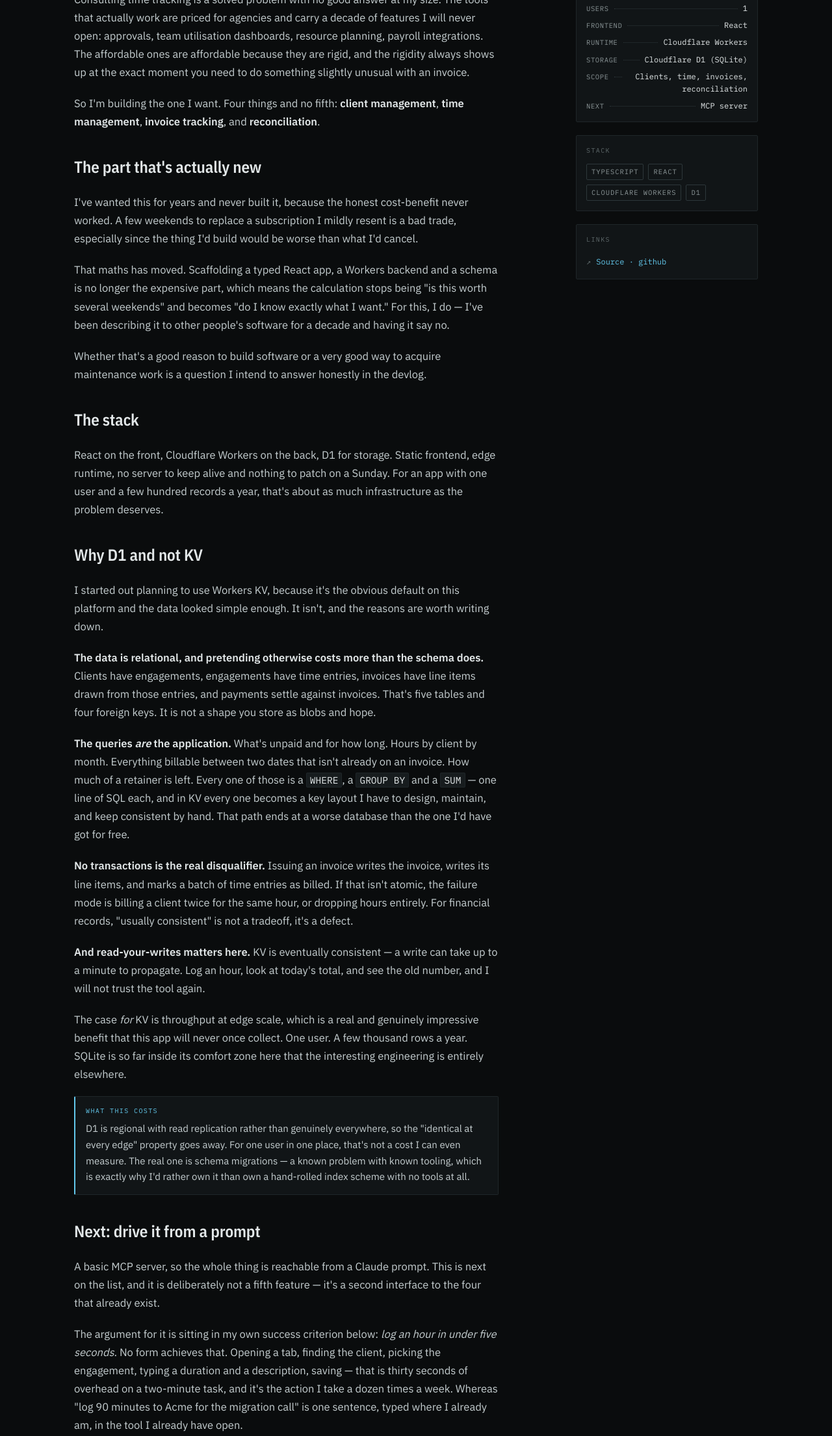
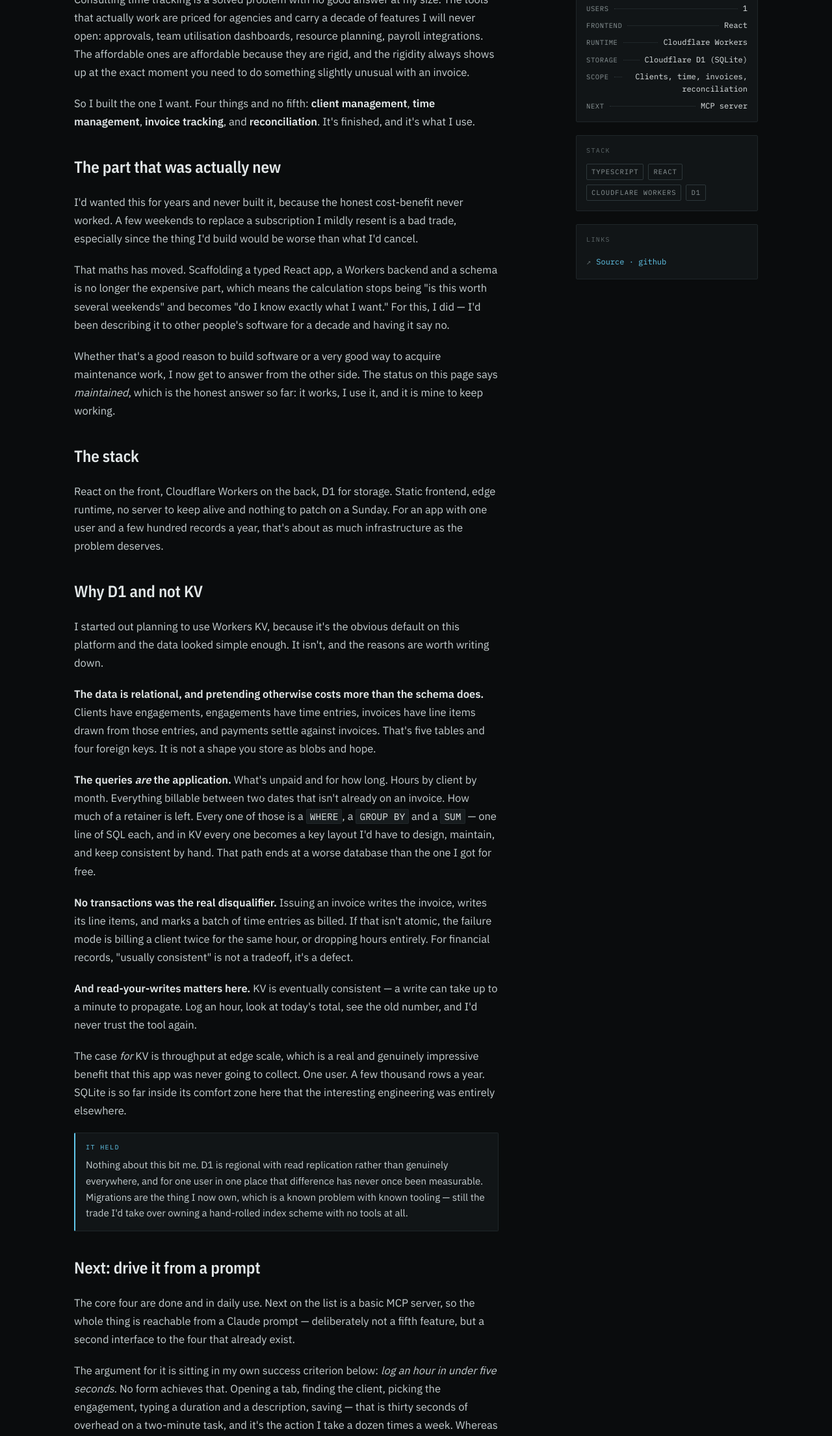
Before and after one commit to bblaker/bblaker.com, an Astro site: page /projects/punchline in a window 1280 px wide. Shown: the part 393-2603 px from the top of the page at 65% size. Built offline with nearby package versions, Linux system fonts and the light colour scheme; Astro itself is replaced by a stand-in of ours.

Commit message:
punchline: shipped and in use
Status moves to maintained, so it leaves "Currently building" on the
homepage and stops claiming work in progress.

The page was written almost entirely in the future tense, which is now
false in every section. Rewritten to past tense throughout, without
inventing outcomes that were not reported: no invented metrics, no
claimed timings, no features asserted that do not exist.

Three specific changes beyond tense:

- The build-vs-buy question closes honestly rather than being left open.
  "Whether that's a good reason to build software or a very good way to
  acquire maintenance work" is now answered from the other side, and the
  status field is the answer: maintained.
- The D1 prediction gets scored. It held with no surprises, so the
  callout changes from a recorded prediction to a recorded outcome.
  Migrations are the cost, and still the trade worth taking.
- "What done looks like" becomes "What done meant", stating the bar was
  cleared and naming what is left: refusing the fifth feature every week.

The MCP section stays forward-looking, because it is still next.

Co-Authored-By: Claude Opus 5 <noreply@anthropic.com>

```diff
--- a/content/projects/punchline.mdx
+++ b/content/projects/punchline.mdx
@@ -2,7 +2,7 @@
 title: punchline
 tagline: A consulting time card and invoicing app built for exactly one user. Clients, time, invoices and reconciliation, and nothing else.
 domain: software
-status: active
+status: maintained
 effort: M
 started: 2026-09-09
 weight: 95
@@ -25,22 +25,24 @@ open: approvals, team utilisation dashboards, resource planning, payroll integra
 The affordable ones are affordable because they are rigid, and the rigidity always shows
 up at the exact moment you need to do something slightly unusual with an invoice.
 
-So I'm building the one I want. Four things and no fifth: **client management**, **time
-management**, **invoice tracking**, and **reconciliation**.
+So I built the one I want. Four things and no fifth: **client management**, **time
+management**, **invoice tracking**, and **reconciliation**. It's finished, and it's what
+I use.
 
-## The part that's actually new
+## The part that was actually new
 
-I've wanted this for years and never built it, because the honest cost-benefit never
+I'd wanted this for years and never built it, because the honest cost-benefit never
 worked. A few weekends to replace a subscription I mildly resent is a bad trade,
 especially since the thing I'd build would be worse than what I'd cancel.
 
-That maths has moved. Scaffolding a typed React app, a Workers backend and a schema is
-no longer the expensive part, which means the calculation stops being "is this worth
-several weekends" and becomes "do I know exactly what I want." For this, I do — I've been
+That maths has moved. Scaffolding a typed React app, a Workers backend and a schema is no
+longer the expensive part, which means the calculation stops being "is this worth several
+weekends" and becomes "do I know exactly what I want." For this, I did — I'd been
 describing it to other people's software for a decade and having it say no.
 
 Whether that's a good reason to build software or a very good way to acquire maintenance
-work is a question I intend to answer honestly in the devlog.
+work, I now get to answer from the other side. The status on this page says *maintained*,
+which is the honest answer so far: it works, I use it, and it is mine to keep working.
 
 ## The stack
 
@@ -63,37 +65,37 @@ foreign keys. It is not a shape you store as blobs and hope.
 **The queries *are* the application.** What's unpaid and for how long. Hours by client by
 month. Everything billable between two dates that isn't already on an invoice. How much
 of a retainer is left. Every one of those is a `WHERE`, a `GROUP BY` and a `SUM` — one
-line of SQL each, and in KV every one becomes a key layout I have to design, maintain,
-and keep consistent by hand. That path ends at a worse database than the one I'd have got
-for free.
+line of SQL each, and in KV every one becomes a key layout I'd have to design, maintain,
+and keep consistent by hand. That path ends at a worse database than the one I got for
+free.
 
-**No transactions is the real disqualifier.** Issuing an invoice writes the invoice,
+**No transactions was the real disqualifier.** Issuing an invoice writes the invoice,
 writes its line items, and marks a batch of time entries as billed. If that isn't atomic,
 the failure mode is billing a client twice for the same hour, or dropping hours entirely.
 For financial records, "usually consistent" is not a tradeoff, it's a defect.
 
 **And read-your-writes matters here.** KV is eventually consistent — a write can take up
-to a minute to propagate. Log an hour, look at today's total, and see the old number, and
-I will not trust the tool again.
+to a minute to propagate. Log an hour, look at today's total, see the old number, and I'd
+never trust the tool again.
 
 The case *for* KV is throughput at edge scale, which is a real and genuinely impressive
-benefit that this app will never once collect. One user. A few thousand rows a year.
-SQLite is so far inside its comfort zone here that the interesting engineering is
+benefit that this app was never going to collect. One user. A few thousand rows a year.
+SQLite is so far inside its comfort zone here that the interesting engineering was
 entirely elsewhere.
 
-<Callout kind="note" title="What this costs">
-D1 is regional with read replication rather than genuinely everywhere, so the "identical
-at every edge" property goes away. For one user in one place, that's not a cost I can
-even measure. The real one is schema migrations — a known problem with known tooling,
-which is exactly why I'd rather own it than own a hand-rolled index scheme with no tools
+<Callout kind="note" title="It held">
+Nothing about this bit me. D1 is regional with read replication rather than genuinely
+everywhere, and for one user in one place that difference has never once been
+measurable. Migrations are the thing I now own, which is a known problem with known
+tooling — still the trade I'd take over owning a hand-rolled index scheme with no tools
 at all.
 </Callout>
 
 ## Next: drive it from a prompt
 
-A basic MCP server, so the whole thing is reachable from a Claude prompt. This is next on
-the list, and it is deliberately not a fifth feature — it's a second interface to the four
-that already exist.
+The core four are done and in daily use. Next on the list is a basic MCP server, so the
+whole thing is reachable from a Claude prompt — deliberately not a fifth feature, but a
+second interface to the four that already exist.
 
 The argument for it is sitting in my own success criterion below: *log an hour in under
 five seconds*. No form achieves that. Opening a tab, finding the client, picking the
@@ -119,8 +121,10 @@ expectations and my own books. The first version gets reads and time entry only.
 Invoicing stays behind the UI until I've watched the thing behave for a few months.
 </Callout>
 
-## What done looks like
+## What done meant
 
-I can log an hour in under five seconds, generate an invoice without editing anything by
-hand, and tell at a glance what's owed and how long it's been owed. If it does that, it's
-finished, and I will resist every feature that suggests itself afterwards.
+Log an hour in under five seconds. Generate an invoice without editing anything by hand.
+Tell at a glance what's owed and how long it's been owed.
+
+That was the bar, and it's the bar the thing now clears. What's left is the discipline
+part: every week it suggests a fifth feature, and every week the answer is no.
```
Also changed, not shown: PROJECTS.md (+9 -8 lines).
